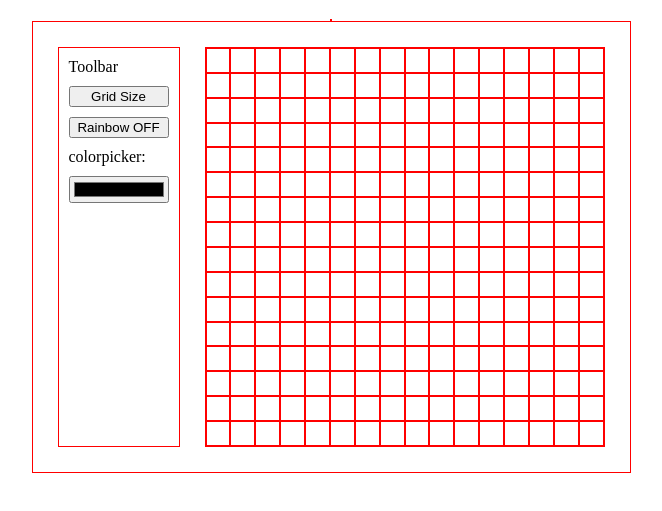
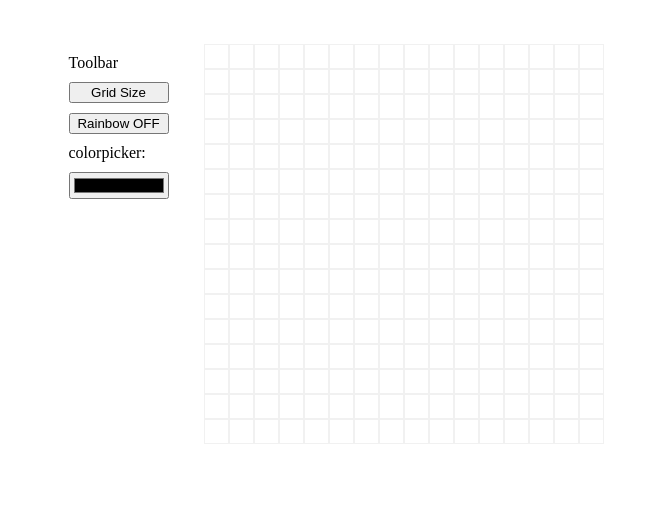
Before and after one commit to eneibaur/etch_a_sketch, a plain HTML site: page index.html in a window 1280 px wide. Shown: the part 69-580 px from the top of the page, without its empty margins (309-971 px from the left). Drawn offline with Linux system fonts and the light colour scheme.

Commit message:
Removed debug borders, set pixel borders

```diff
--- a/script.js
+++ b/script.js
@@ -37,6 +37,7 @@ function createGrid(size) {
     let cell = document.createElement('div');
     cell.style.gridRow = row;
     cell.style.gridColumn = column;
+    cell.style.border = "1px solid rgba(200, 200, 200, .25)";
     cell.classList.add('pixel');
     column += 1;
     if (column === size + 1) {
--- a/styles.css
+++ b/styles.css
@@ -1,5 +1,5 @@
 div{
-    border: 1px solid red;
+    /* border: 1px solid red; */
 }
 body{
     display: flex;
```
